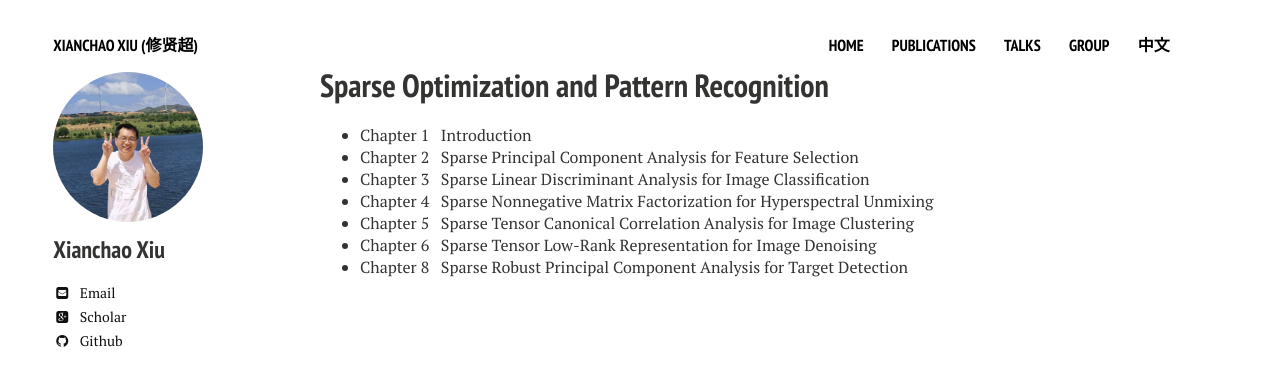
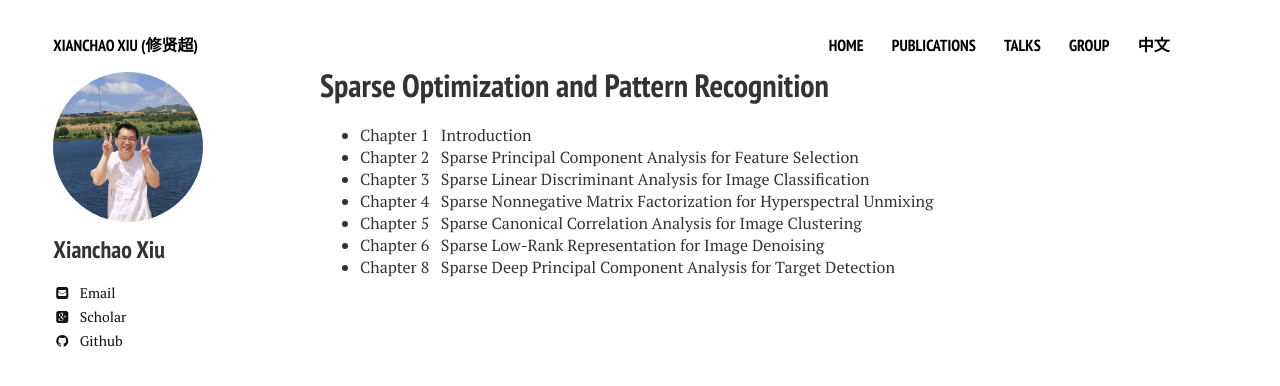
Before and after one commit to xianchaoxiu/xianchaoxiu.github.io, a Jekyll site: the page built from chinese/book/SOPR/index.md, in a window 1280 px wide. Shown: the top 386 px of the page. Built offline with Jekyll 4.4.1, drawn with Linux system fonts in a browser that asks for light colours; nearby versions of some CDN libraries.

Commit message:
Update index.md

```diff
--- a/chinese/book/SOPR/index.md
+++ b/chinese/book/SOPR/index.md
@@ -9,6 +9,6 @@ share: false
 * Chapter 2 &nbsp;  Sparse Principal Component Analysis for Feature Selection<br>
 * Chapter 3 &nbsp;  Sparse Linear Discriminant Analysis for Image Classification<br>
 * Chapter 4 &nbsp;  Sparse Nonnegative Matrix Factorization for Hyperspectral Unmixing<br>
-* Chapter 5 &nbsp;  Sparse Tensor Canonical Correlation Analysis for Image Clustering<br>
-* Chapter 6 &nbsp;  Sparse Tensor Low-Rank Representation for Image Denoising<br>
-* Chapter 8 &nbsp;  Sparse Robust Principal Component Analysis for Target Detection<br>
+* Chapter 5 &nbsp;  Sparse Canonical Correlation Analysis for Image Clustering<br>
+* Chapter 6 &nbsp;  Sparse Low-Rank Representation for Image Denoising<br>
+* Chapter 8 &nbsp;  Sparse Deep Principal Component Analysis for Target Detection<br>
```
